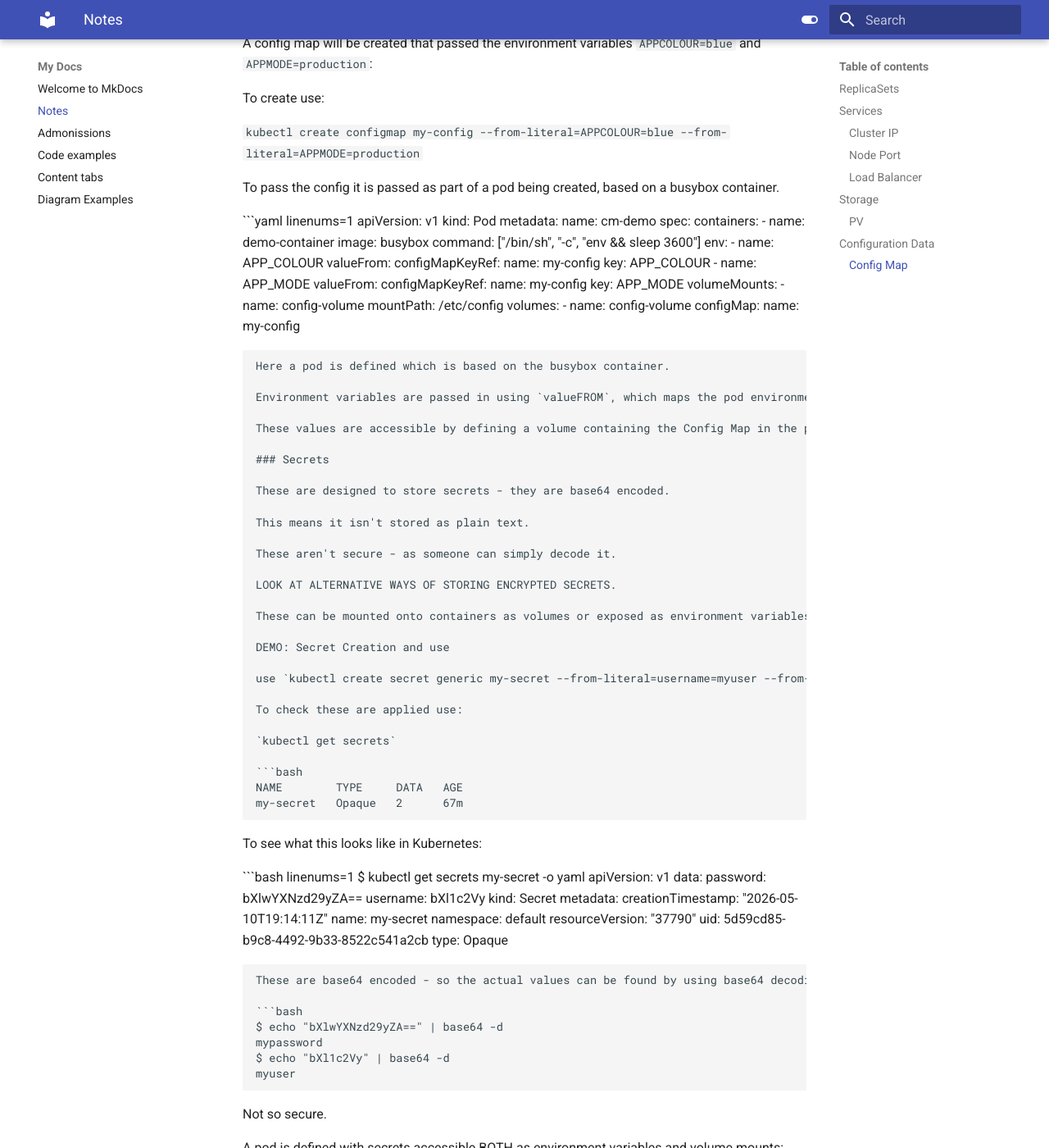
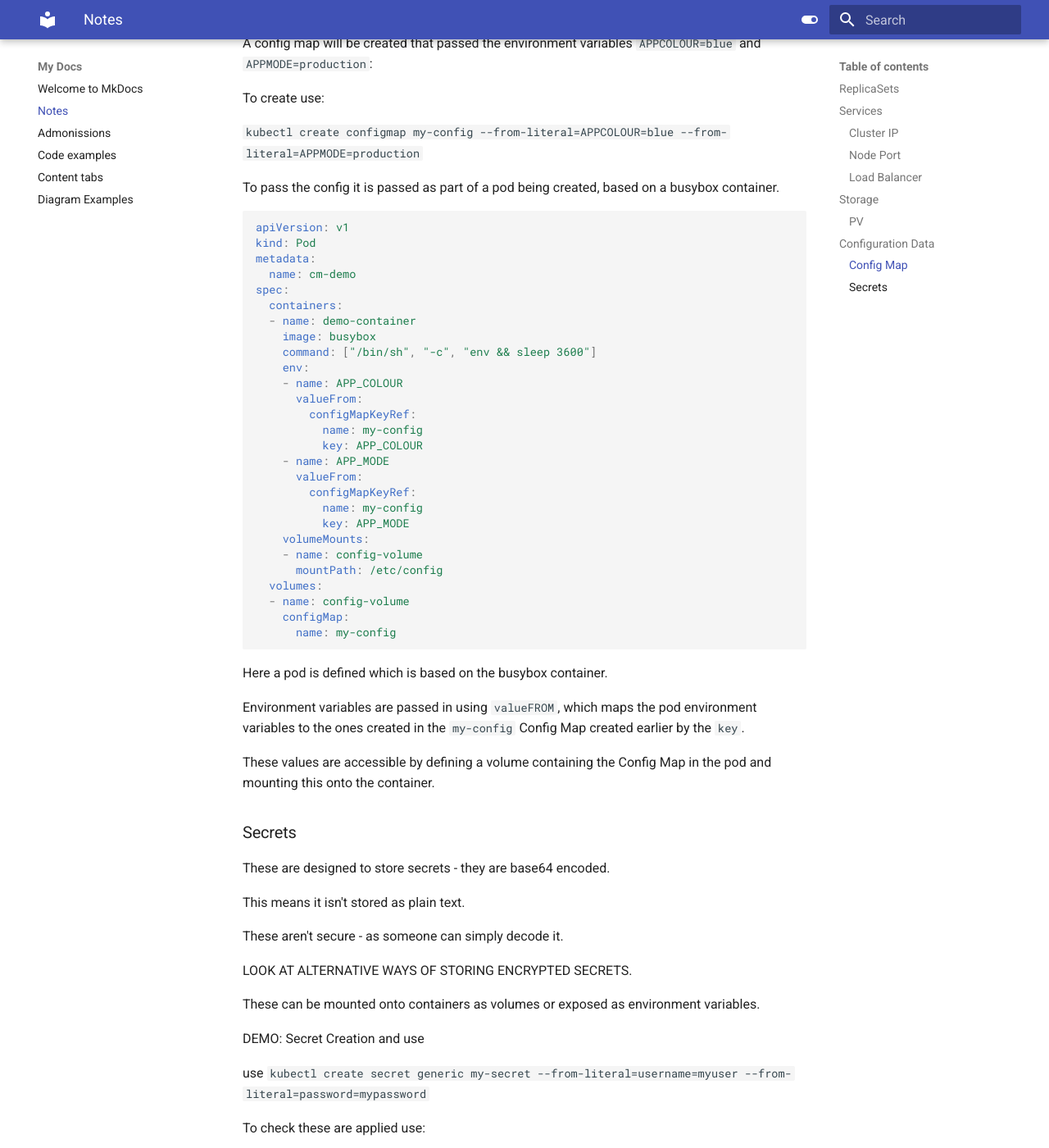
Before and after one commit to Mazharul419/kubernetes-project, an MkDocs documentation site: the page built from docs/Notes.md, in a window 1280 px wide and 1400 px high, scrolled down 9695 px. Shown: the whole window at 82% size. Built offline with MkDocs 1.6.1 and Material for MkDocs 9.7.7, drawn with Linux system fonts in a browser that asks for light colours; some of the changed text lies outside the part shown.

Commit message:
cleaned up docs formatting

````diff
--- a/docs/Notes.md
+++ b/docs/Notes.md
@@ -401,7 +401,7 @@ To create use:
 
 To pass the config it is passed as part of a pod being created, based on a busybox container.
 
-```yaml linenums=1
+``` yaml
 apiVersion: v1
 kind: Pod
 metadata:
@@ -464,7 +464,7 @@ my-secret   Opaque   2      67m
 
 To see what this looks like in Kubernetes:
 
-```bash linenums=1
+```bash
 $ kubectl get secrets my-secret -o yaml
 apiVersion: v1
 data:
````
